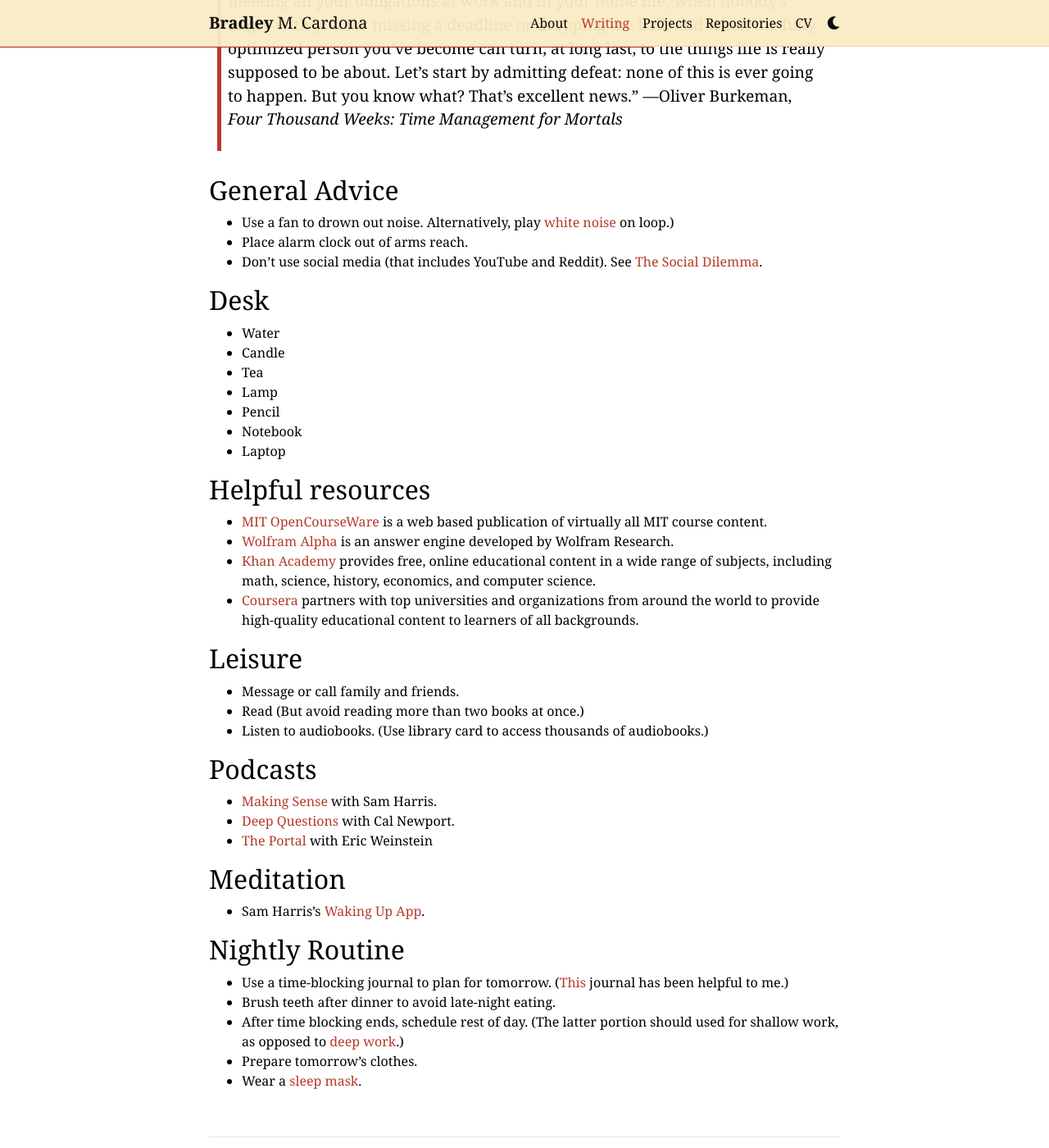
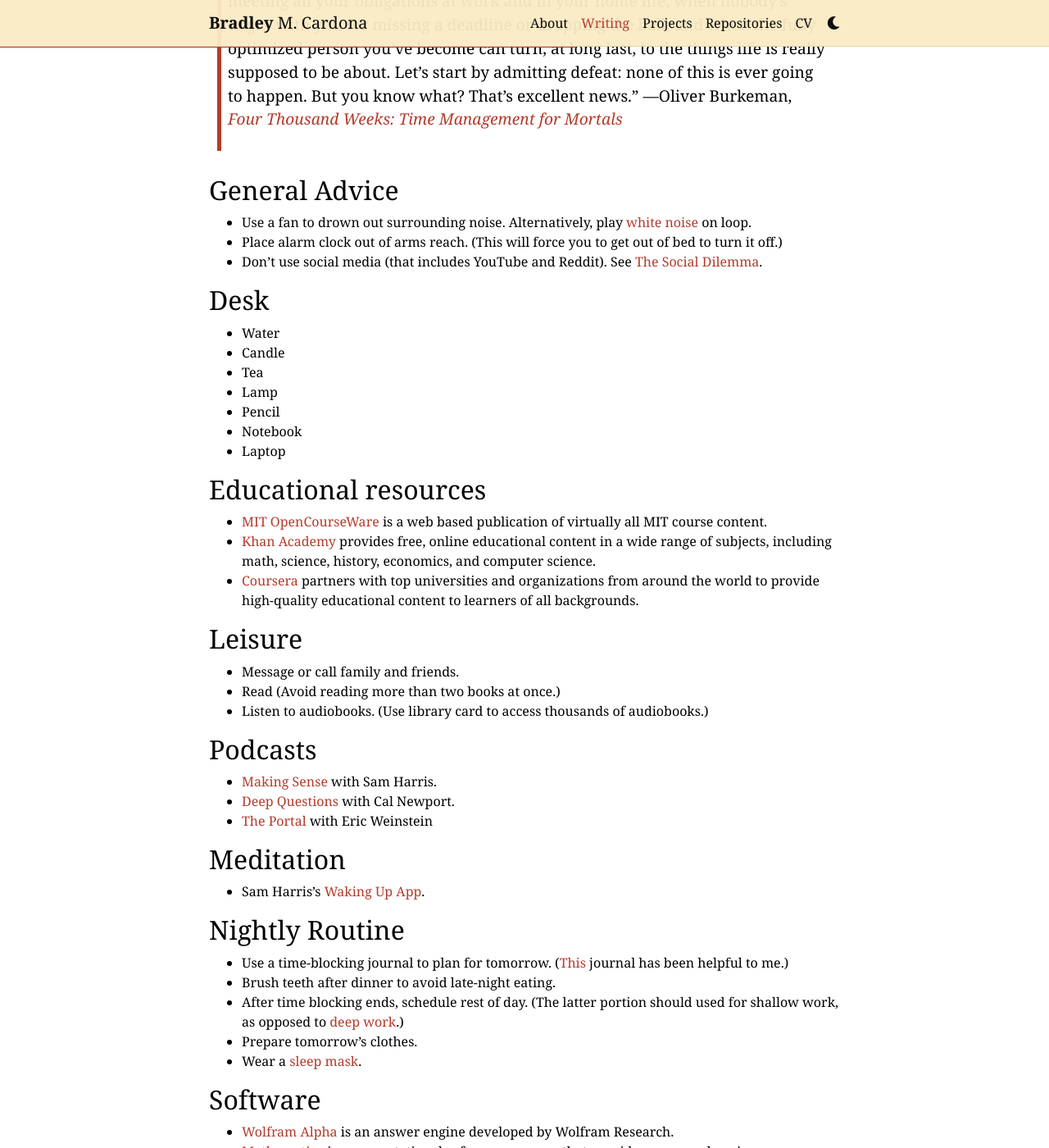
Before and after one commit to BMCARDONA/bmcardona.github.io, a Jekyll site: the page built from _posts/2023-04-05-infrastructure-cheatsheet.md, in a window 1280 px wide and 1400 px high, scrolled down 514 px. Shown: the whole window at 82% size. Built offline with Jekyll 4.4.1, drawn with Linux system fonts in a browser that asks for light colours; comment, search, counter and statistics services are not loaded; a style sheet for code colours, icons or effects is not loaded; some of the changed text lies outside the part shown.

Commit message:
update posts

```diff
--- a/_posts/2023-04-05-infrastructure-cheatsheet.md
+++ b/_posts/2023-04-05-infrastructure-cheatsheet.md
@@ -3,17 +3,17 @@
 title:  An Infrastructure Cheatsheet
 date:   2023-04-05 12:44:16
 description: A no-frills list of my personal infrastructure.
-categories: productivity
+categories: Productivity
 ---
 
 This post was inspired by Stephen Wolfram's 2019 [post](https://writings.stephenwolfram.com/2019/02/seeking-the-productive-life-some-details-of-my-personal-infrastructure/).
 
-> “Productivity is a trap. Becoming more efficient just makes you more rushed, and trying to clear the decks simply makes them fill up again faster. Nobody in the history of humanity has ever achieved “work-life balance,” whatever that might be, and you certainly won’t get there by copying the “six things successful people do before 7:00 a.m.” The day will never arrive when you finally have everything under control—when the flood of emails has been contained; when your to-do lists have stopped getting longer; when you’re meeting all your obligations at work and in your home life; when nobody’s angry with you for missing a deadline or dropping the ball; and when the fully optimized person you’ve become can turn, at long last, to the things life is really supposed to be about. Let’s start by admitting defeat: none of this is ever going to happen. But you know what? That’s excellent news.” &mdash;Oliver Burkeman, *Four Thousand Weeks: Time Management for Mortals*
+> “Productivity is a trap. Becoming more efficient just makes you more rushed, and trying to clear the decks simply makes them fill up again faster. Nobody in the history of humanity has ever achieved “work-life balance,” whatever that might be, and you certainly won’t get there by copying the “six things successful people do before 7:00 a.m.” The day will never arrive when you finally have everything under control—when the flood of emails has been contained; when your to-do lists have stopped getting longer; when you’re meeting all your obligations at work and in your home life; when nobody’s angry with you for missing a deadline or dropping the ball; and when the fully optimized person you’ve become can turn, at long last, to the things life is really supposed to be about. Let’s start by admitting defeat: none of this is ever going to happen. But you know what? That’s excellent news.” &mdash;Oliver Burkeman, *[Four Thousand Weeks: Time Management for Mortals](https://www.amazon.com/Four-Thousand-Weeks-Management-Mortals/dp/0374159122)*
 
 
 ## General Advice
-- Use a fan to drown out noise. Alternatively, play [white noise](https://open.spotify.com/track/5UBonaClAZVfzxJNn8nnhh?si=574507e8b3744f00) on loop.)
-- Place alarm clock out of arms reach.
+- Use a fan to drown out surrounding noise. Alternatively, play [white noise](https://open.spotify.com/track/5UBonaClAZVfzxJNn8nnhh?si=574507e8b3744f00) on loop.
+- Place alarm clock out of arms reach. (This will force you to get out of bed to turn it off.)
 - Don't use social media (that includes YouTube and Reddit). See [The Social Dilemma](https://www.netflix.com/title/81254224).
 
 
@@ -27,16 +27,15 @@
 - Laptop
 
 
-## Helpful resources
+## Educational resources
 - [MIT OpenCourseWare](https://ocw.mit.edu) is a web based publication of virtually all MIT course content.
-- [Wolfram Alpha](https://www.wolframalpha.com) is an answer engine developed by Wolfram Research.
 - [Khan Academy](https://www.khanacademy.org) provides free, online educational content in a wide range of subjects, including math, science, history, economics, and computer science.
 - [Coursera](https://www.google.com/search?client=safari&rls=en&q=coursera&ie=UTF-8&oe=UTF-8) partners with top universities and organizations from around the world to provide high-quality educational content to learners of all backgrounds.
 
 
 ## Leisure
 - Message or call family and friends.
-- Read (But avoid reading more than two books at once.)
+- Read (Avoid reading more than two books at once.)
 - Listen to audiobooks. (Use library card to access thousands of audiobooks.)
 
 ## Podcasts
@@ -55,3 +54,7 @@
 - After time blocking ends, schedule rest of day. (The latter portion should used for shallow work, as opposed to [deep work](https://calnewport.com/some-notes-on-deep-working/).)
 - Prepare tomorrow's clothes.
 - Wear a [sleep mask](https://www.amazon.com/Contoured-Sleeping-Blindfold-Concave-Meditation/dp/B07KC5DWCC/ref=zg_bs_3764231_sccl_1/132-0947972-7044716?th=1).
+
+## Software
+- [Wolfram Alpha](https://www.wolframalpha.com) is an answer engine developed by Wolfram Research.
+- [Mathematica](https://www.wolfram.com/mathematica/) is a computational software program that provides a comprehensive environment for performing mathematical computations, data analysis, and visualizations.
```
Also changed, not shown: _posts/2023-04-07-reading-list.md (+1 -1 lines), _posts_drafts/2023-04-09-wolfram-reference-sheet.md (added, +27 -0 lines).
